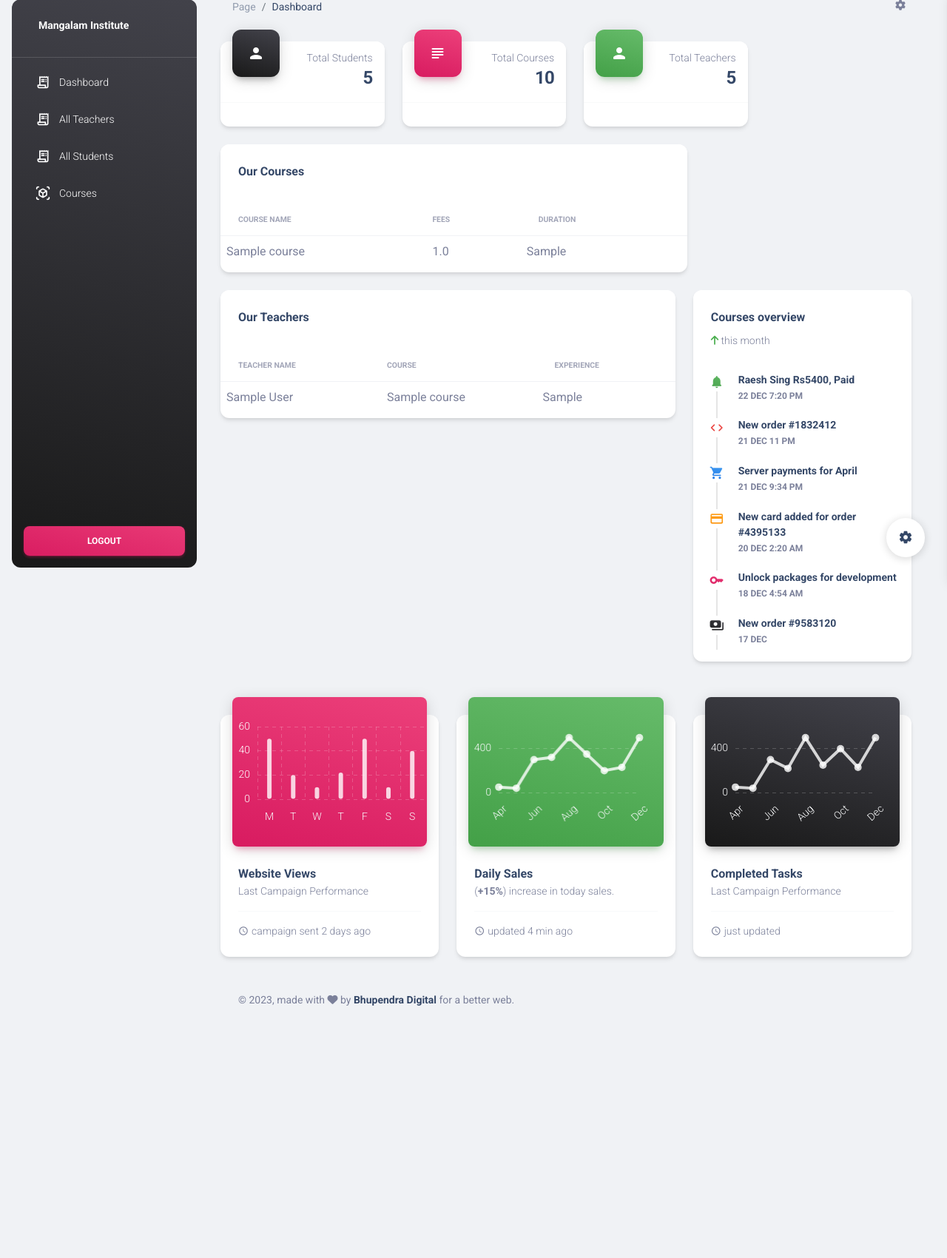
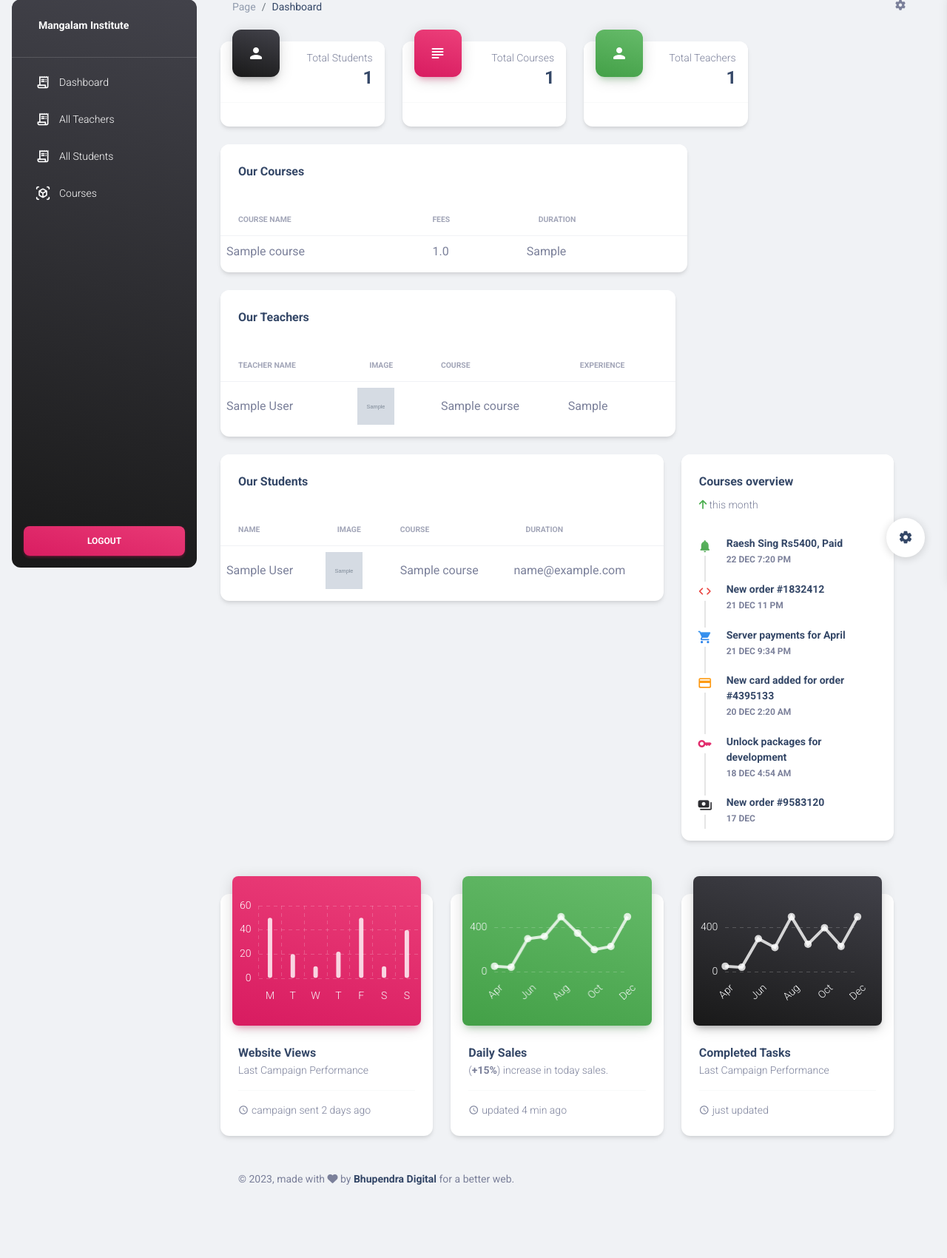
Before and after one commit to BhupendraDodiya/student-managment-system, a Django app: page /dashboard/ in a window 1280 px wide. Shown: the part 17-1717 px from the top of the page at 74% size. Before the commit the page ends 1376 px from the top, so only its background shows below. Run offline with Django 4.2, Linux system fonts and the light colour scheme; tables that the repository leaves empty hold one stand-in row (values such as "Sample post"); grey boxes marked "Sample" are stand-in pictures; some libraries are stand-ins or nearby versions.

Commit message:
create student model,view and url

```diff
--- a/student_managment/app/templates/dashboard.html
+++ b/student_managment/app/templates/dashboard.html
@@ -131,7 +131,7 @@
               </div>
               <div class="text-end pt-1">
                 <p class="text-sm mb-0 text-capitalize">Total Students</p>
-                <h4 class="mb-0">5</h4>
+                <h4 class="mb-0">{{student_count}}</h4>
               </div>
             </div>
             <hr class="dark horizontal my-0">
@@ -149,7 +149,7 @@
               </div>
               <div class="text-end pt-1">
                 <p class="text-sm mb-0 text-capitalize">Total Courses</p>
-                <h4 class="mb-0">10</h4>
+                <h4 class="mb-0">{{course_count}}</h4>
               </div>
             </div>
             <hr class="dark horizontal my-0">
@@ -167,7 +167,7 @@
               </div>
               <div class="text-end pt-1">
                 <p class="text-sm mb-0 text-capitalize">Total Teachers</p>
-                <h4 class="mb-0">5</h4>
+                <h4 class="mb-0">{{teacher_count}}</h4>
               </div>
             </div>
             <hr class="dark horizontal my-0">
@@ -234,6 +234,7 @@
                     <thead>
                       <tr>
                         <th class="text-uppercase text-secondary text-xxs font-weight-bolder opacity-7">Teacher Name</th>
+                        <th class="text-uppercase text-secondary text-xxs font-weight-bolder opacity-7">Image</th>
                         <th class="text-uppercase text-secondary text-xxs font-weight-bolder opacity-7 ps-2">Course</th>
                         <th class=" text-uppercase text-secondary text-xxs font-weight-bolder opacity-7">Experience</th>
                       </tr>
@@ -243,6 +244,7 @@
                       {% for i in teacher %}
                      <tr>
                       <td>{{i.Name}}</td>
+                      <td><img class='rounded-5' style="width:50px;height:50px;" src="{{i.Image.url}}" /></td>
                       <td>{{i.Course}}</td>
                       <td>{{i.Experience}}</td>
                      </tr>
@@ -254,6 +256,46 @@
               </div>
             </div>
           </div>
+
+          <div class="row mt-4 mb-4">
+            <div class="col-lg-8 col-md-6 mb-md-0 mb-4">
+              <div class="card">
+                <div class="card-header pb-0">
+                  <div class="row">
+                    <div class="col-lg-6 col-7">
+                      <h6>Our Students</h6>
+                    </div>
+
+                  </div>
+                </div>
+                <div class="card-body px-0 pb-2">
+                  <div class="table-responsive">
+                    <table class="table  align-items-center mb-0">
+                      <thead>
+                        <tr>
+                          <th class="text-uppercase text-secondary text-xxs font-weight-bolder opacity-7"> Name</th>
+                          <th class="text-uppercase text-secondary text-xxs font-weight-bolder opacity-7"> Image</th>
+                          <th class="text-uppercase text-secondary text-xxs font-weight-bolder opacity-7 ps-2">Course</th>
+                          <th class=" text-uppercase text-secondary text-xxs font-weight-bolder opacity-7">Duration</th>
+                        </tr>
+                      </thead>
+                      <tbody>
+                        {% if student %}
+                        {% for i in student %}
+                       <tr>
+                        <td>{{i.name}}</td>
+                        <td><img class='rounded-5' style="width:50px;height:50px;" src="{{i.Picture.url}}" /></td>
+                        <td>{{i.course}}</td>
+                        <td>{{i.email}}</td>
+                       </tr>
+                       {% endfor %}
+                       {% endif %}
+                      </tbody>
+                    </table>
+                  </div>
+                </div>
+              </div>
+            </div>
 
         <div class="col-lg-4 col-md-6">
           <div class="card h-100">
--- a/student_managment/app/templates/viewstudents.html
+++ b/student_managment/app/templates/viewstudents.html
@@ -204,7 +204,7 @@
             </div>
             <div class="modal-body">
               <div class="card-body">
-                <form role="form" method='post' action='/addstudent/'>
+                <form role="form" method='post' action='/addstudent/' enctype='multipart/form-data'>
                   {% csrf_token %}
                   <div class="row">
                     <div class="col-lg-6 col-md-6">
@@ -233,7 +233,7 @@
                     <div class="col-lg-6 col-md-6">
                       <div class="input-group input-group-outline mb-3">
                         <span style="color:black;">IMAGE </span>&nbsp&nbsp
-                        <input type="file" name='pic'/>
+                        <input type="file" name="image"/>
                       </div>
                     </div>
 
--- a/student_managment/app/views.py
+++ b/student_managment/app/views.py
@@ -10,7 +10,12 @@ from django.views import View
 def dashboard(request):
     res = Course.objects.all()
     teacher = AddTeacher.objects.all()
-    return render(request,'dashboard.html',{'res':res,'teacher':teacher})
+    student = Students.objects.all()
+    course_count= Course.objects.all().count()
+    teacher_count= AddTeacher.objects.all().count()
+    student_count= Students.objects.all().count()
+    return render(request,'dashboard.html',{'res':res,'teacher':teacher,'student':student,
+                                'course_count':course_count,'teacher_count':teacher_count,'student_count':student_count})
 
 #dashboard view end
 
@@ -115,7 +120,7 @@ def addteacher(request):
         Email = request.POST['email']
         Contact = request.POST['contact']
         Gender = request.POST['gender']
-        course = request.POST.get('course')
+        course = request.POST['course']
         course = Course.objects.get(id=course)
         if AddTeacher.objects.filter(Contact=Contact).exists():
             messages.error(request,'teacher already exist')
@@ -154,28 +159,6 @@ class student(View):
         student = Students.objects.all()
         return render(request,'viewstudents.html',{'cou':cou,'stud':student})
 
-def addstudent(request):
-    if request.method =="POST":
-        name = request.POST['name']
-        email = request.POST['email']
-        mobile = request.POST['mobile']
-        Image = request.FILES.get('pic')
-        address = request.POST['address']
-        college = request.POST['college']
-        degree = request.POST['degree']
-        total_amount = request.POST['total_amount']
-        paid_amount = request.POST['paid_amount']
-        due_amount = request.POST['due_amount']
-        course = request.POST.get('course')
-        course = Course.objects.get(id=course)
-        if Students.objects.filter(email=email).exists():
-            messages.error(request,'student already exist')
-            return redirect('/student/')
-        else:
-            Students.objects.create(name=name,email=email,mobile=mobile,Picture=Image,address=address,
-                                    college=college,degree=degree,total_amount=total_amount,paid_amount=paid_amount,
-                                    due_amount=due_amount,course=course)
-            return redirect('/student/')
 
 class deletestudent(View):
     def get(self,request,uid):
@@ -194,3 +177,29 @@ class updstudent(View):
         address = request.POST['address']
         Students.objects.filter(id=id).update(name=name,email=email,address=address)
         return redirect('/student/')
+
+def addstudent(request):
+    if request.method =="POST":
+        name = request.POST['name']
+        email = request.POST['email']
+        mobile = request.POST['mobile']
+        Picture = request.FILES.get('image')
+        address = request.POST['address']
+        college = request.POST['college']
+        degree = request.POST['degree']
+        total_amount = request.POST['total_amount']
+        paid_amount = request.POST['paid_amount']
+        due_amount = request.POST['due_amount']
+        course = request.POST['course']
+        course = Course.objects.get(id=course)
+        print(Picture)
+        if Students.objects.filter(email=email).exists():
+            messages.error(request,'student already exist')
+            return redirect('/student/')
+        else:
+            Students.objects.create(name=name,email=email,mobile=mobile,Picture=Picture,address=address,
+                                    college=college,degree=degree,total_amount=total_amount,paid_amount=paid_amount,
+                                    due_amount=due_amount,course=course)
+            return redirect('/student/')
+
+#Students view end
--- a/student_managment/student_managment/settings.py
+++ b/student_managment/student_managment/settings.py
@@ -77,7 +77,7 @@ WSGI_APPLICATION = 'student_managment.wsgi.application'
 DATABASES = {
     'default': {
         'ENGINE': 'django.db.backends.mysql',
-        'NAME': 'school_managment',
+        'NAME': 'student_data',
         'USER': 'root',
         'PASSWORD': '',
         'HOST':'localhost',
```
Also changed, not shown: student_managment/app/migrations/0001_initial.py, student_managment/app/migrations/0002_students.py (deleted), student_managment/media/studentimage/anshi.jpg (added), student_managment/media/studentimage/bhupendra.jpg (added), student_managment/media/studentimage/bhupendra_S9wTkTc.jpg (added), student_managment/media/studentimage/carsoule1.webp (deleted), student_managment/media/studentimage/gourish.jpg (added), student_managment/media/studentimage/harsh.jpg (added), student_managment/media/studentimage/somesh.jpg (added), student_managment/media/teacherimage/aman.jpg (deleted), student_managment/media/teacherimage/bot2.jpg (deleted), student_managment/media/teacherimage/pranay.jpg (deleted), student_managment/media/teacherimage/rajni.jpg (deleted), student_managment/media/teacherimage/shivam.jpg (deleted), 2 more files.
